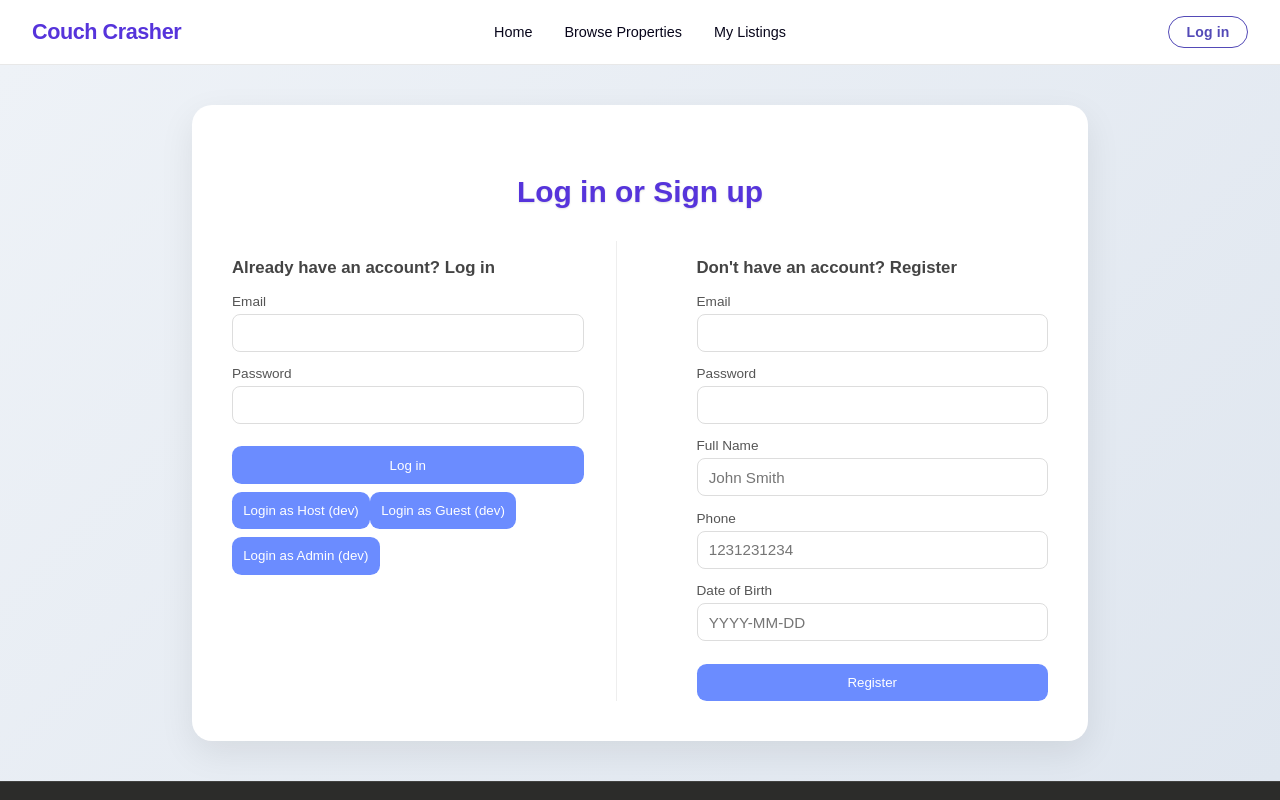
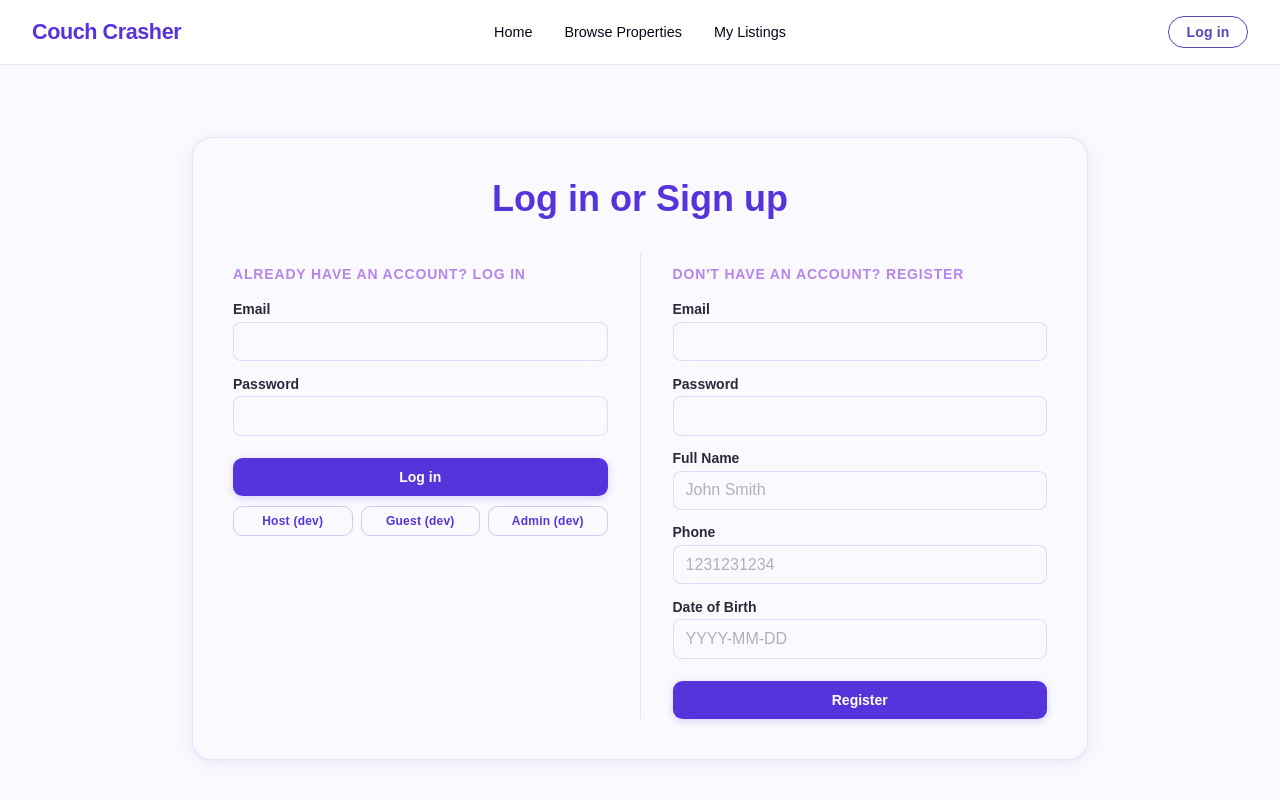
Before and after one commit to djoh826/CouchCrasher, a Next.js app: page /login in a window 1280 px wide. Shown: the top 800 px of the page. Built offline with nearby package versions, Linux system fonts and the light colour scheme; no server answers.

Commit message:
Restyled login page

```diff
--- a/app/host/page.module.css
+++ b/app/host/page.module.css
@@ -3,7 +3,7 @@
 }
 
 .form {
-  max-width: 75vw;
+  max-width: 900px;
   margin: 0 auto;
 }
 
--- a/app/login/page.module.css
+++ b/app/login/page.module.css
@@ -1,49 +1,62 @@
 .background {
+  min-height: 100vh;
   display: flex;
   justify-content: center;
-  align-items: center;
-  background: linear-gradient(135deg, #eef2f7, #dfe6ef);
-  font-family:
-    system-ui,
-    -apple-system,
-    sans-serif;
+  align-items: flex-start;
+  background-color: var(--background);
+  padding: 4vh 1rem 6vh;
 }
 
 .loginBubble {
   margin: 5vh 0;
-  background: white;
+  background: var(--background);
   padding: 2.5rem;
   border-radius: 1.25rem;
   width: 70vw;
   max-width: 900px;
-  box-shadow: 0 12px 35px rgba(0, 0, 0, 0.08);
+  box-shadow:
+    0 4px 24px rgba(86, 52, 219, 0.08),
+    0 1px 4px rgba(86, 52, 219, 0.06);
+  border: 1px solid rgba(86, 52, 219, 0.1);
 }
 
 .loginBubbleTitle {
   text-align: center;
-  font-size: 1.6rem;
   margin-bottom: 2rem;
-  text-shadow: 0 1px 2px rgba(0, 0, 0, 0.12);
-  color: var(--primary);
 }
 
 .loginBubbleTitle h3 {
+  font-size: var(--type-h1);
+  font-weight: 700;
   color: var(--primary);
+  margin: 0;
 }
 
 .flexbox {
   display: flex;
-  gap: 3rem;
+  gap: 0;
 }
 
 .column {
   flex: 1;
 }
 
+.flexbox > .column:first-child {
+  border-right: 1px solid rgba(86, 52, 219, 0.1);
+  padding-right: 2rem;
+}
+
+.flexbox > .column:last-child {
+  padding-left: 2rem;
+}
+
 .sectionTitle {
-  font-size: 1.05rem;
-  margin-bottom: 1rem;
-  color: #444;
+  font-size: var(--type-small);
+  font-weight: 700;
+  letter-spacing: 0.06em;
+  text-transform: uppercase;
+  color: var(--secondary);
+  margin-bottom: 1.2rem;
 }
 
 .form {
@@ -53,63 +66,100 @@
 }
 
 .label {
-  font-size: 0.85rem;
-  color: #555;
+  font-size: var(--type-small);
+  font-weight: 600;
+  color: var(--text);
   display: flex;
   flex-direction: column;
   gap: 0.3rem;
+  opacity: 0.85;
 }
 
 .input {
-  padding: 0.6rem 0.7rem;
+  padding: 0.6rem 0.75rem;
   border-radius: 0.5rem;
-  border: 1px solid #ddd;
-  font-size: 0.95rem;
+  border: 1.5px solid rgba(86, 52, 219, 0.18);
+  font-size: var(--type-body);
+  font-family: Arial, Helvetica, sans-serif;
+  background: var(--background);
+  color: var(--text);
   transition: all 0.15s ease;
+}
+
+.input::placeholder {
+  color: var(--text);
+  opacity: 0.35;
 }
 
 .inputFocus:focus {
   outline: none;
-  border-color: #6b8cff;
-  box-shadow: 0 0 0 2px rgba(107, 140, 255, 0.15);
+  border-color: var(--primary);
+  box-shadow: 0 0 0 3px rgba(86, 52, 219, 0.12);
 }
 
 .button {
   margin-top: 0.5rem;
-  padding: 0.7rem;
+  padding: 0.7rem 1rem;
   border-radius: 0.6rem;
   border: none;
-  background: #6b8cff;
-  color: white;
-  font-weight: 500;
+  background: var(--primary);
+  color: #fff;
+  font-family: Arial, Helvetica, sans-serif;
+  font-weight: 700;
+  font-size: var(--type-small);
   cursor: pointer;
   transition: all 0.15s ease;
+  box-shadow: 0 2px 8px rgba(86, 52, 219, 0.22);
 }
 
 .button:hover {
-  filter: brightness(0.95);
+  filter: brightness(0.92);
   transform: translateY(-1px);
+  box-shadow: 0 4px 14px rgba(86, 52, 219, 0.28);
 }
 
 .button:active {
   transform: translateY(0);
+  filter: brightness(0.85);
 }
 
-.flexbox > .column:first-child {
-  border-right: 1px solid #eee;
-  padding-right: 2rem;
+.devButtonRow {
+  display: flex;
+  gap: 0.5rem;
+  flex-wrap: wrap;
+  margin-top: 0.6rem;
 }
 
-.flexbox > .column:last-child {
-  padding-left: 2rem;
+.devButtonRow .button {
+  background: transparent;
+  color: var(--primary);
+  border: 1.5px solid rgba(86, 52, 219, 0.25);
+  box-shadow: none;
+  font-size: var(--type-label);
+  font-weight: 600;
+  padding: 0.45rem 0.75rem;
+  margin-top: 0;
+  letter-spacing: 0.02em;
+  flex: 1;
+}
+
+.devButtonRow .button:hover {
+  background: rgba(86, 52, 219, 0.06);
+  border-color: var(--primary);
+  box-shadow: none;
+  filter: none;
 }
 
 .errorMessage {
   text-align: center;
   margin-top: 1rem;
-  font-size: 0.9rem;
-  font-weight: 500;
-  color: red;
+  font-size: var(--type-small);
+  font-weight: 600;
+  color: #c0392b;
+  background: rgba(192, 57, 43, 0.06);
+  border: 1px solid rgba(192, 57, 43, 0.18);
+  border-radius: 0.5rem;
+  padding: 0.6rem 1rem;
 }
 
 @media (max-width: 800px) {
@@ -120,12 +170,15 @@
 
   .flexbox {
     flex-direction: column;
-    gap: 2rem;
+    gap: 0;
   }
 
   .flexbox > .column:first-child {
     border-right: none;
+    border-bottom: 1px solid rgba(86, 52, 219, 0.1);
     padding-right: 0;
+    padding-bottom: 2rem;
+    margin-bottom: 2rem;
   }
 
   .flexbox > .column:last-child {
--- a/app/login/page.tsx
+++ b/app/login/page.tsx
@@ -145,27 +145,29 @@ export default function Login() {
                 Log in
               </button>
             </form>
+            <div className={styles.devButtonRow}>
               <button
-              type="submit"
+                type="button"
                 className={styles.button}
                 onClick={loginAsHost}
               >
-              Login as Host (dev)
+                Host (dev)
               </button>
               <button
-              type="submit"
+                type="button"
                 className={styles.button}
                 onClick={loginAsGuest}
               >
-              Login as Guest (dev)
+                Guest (dev)
               </button>
               <button
-              type="submit"
+                type="button"
                 className={styles.button}
                 onClick={loginAsAdmin}
               >
-              Login as Admin (dev)
+                Admin (dev)
               </button>
+            </div>
           </div>
 
           {/* Register */}
```
Lines whose indentation alone changed are shown as unchanged.
